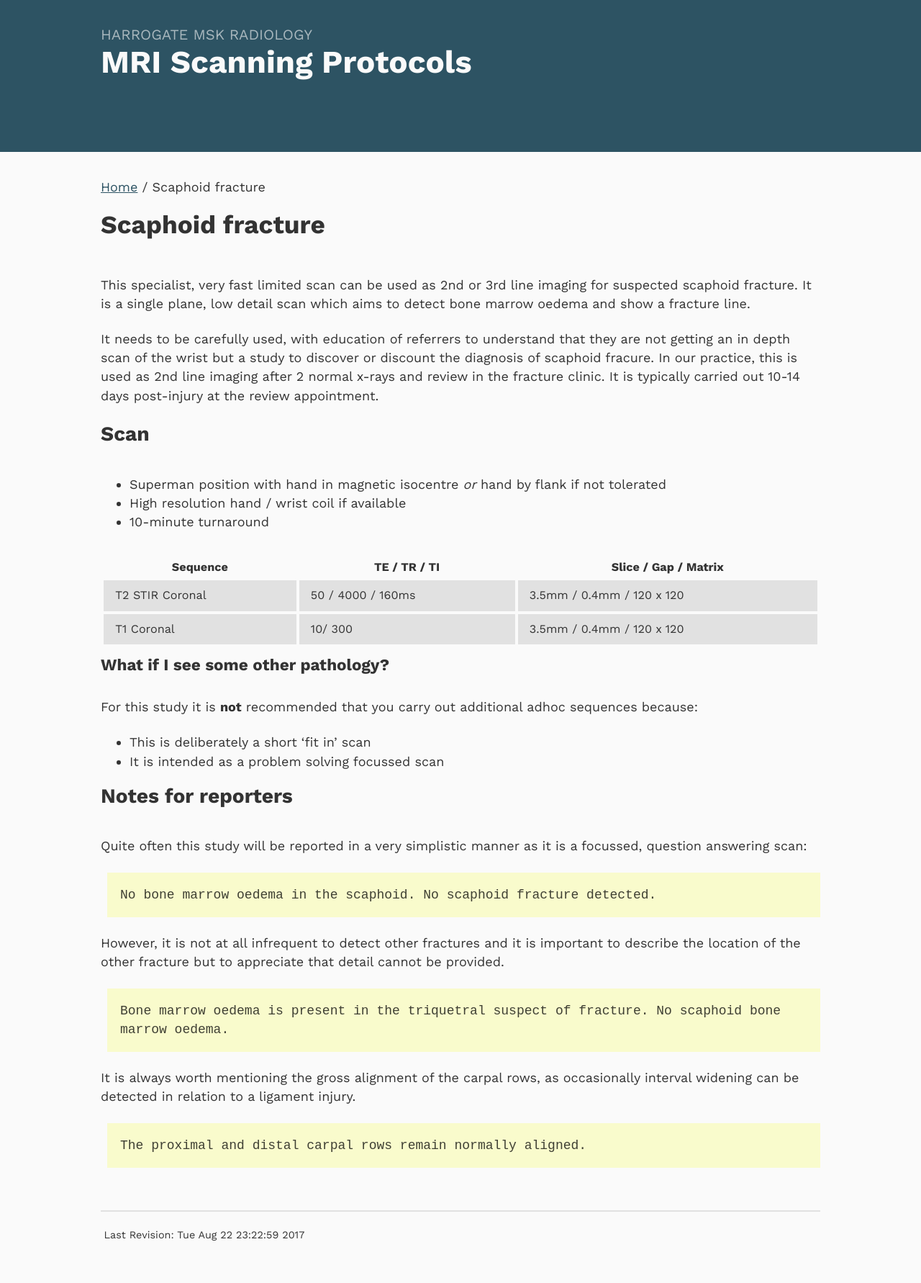
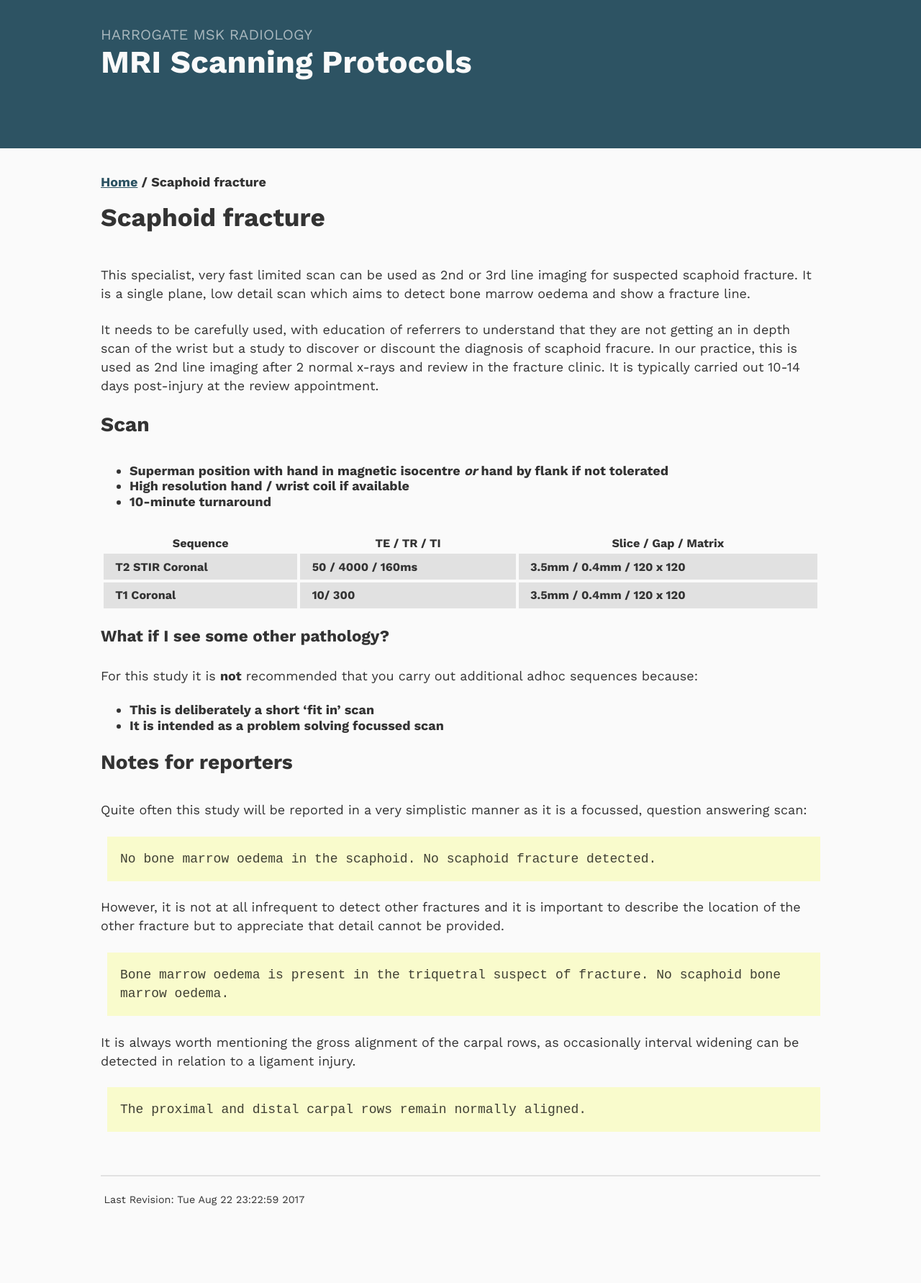
Before and after one commit to harrogatemsk/harrogatemsk.github.io, a Jekyll site: the page built from _protocols/scaphoid.md, in a window 1280 px wide. Shown: the whole page at 72% size. Built offline with Jekyll 4.4.1, drawn with Linux system fonts in a browser that asks for light colours; after the commit the page ends 1733 px from its top, so only the background shows below that.

Commit message:
Update style.scss

```diff
--- a/assets/css/style.scss
+++ b/assets/css/style.scss
@@ -27,8 +27,8 @@ body {
 
 p {margin-bottom: 1.3em;}
 
-h1, h2, h3, h4 {
-  margin: 0.5em 0 1.414em;
+h1, h2, h3, h4, ul, table {
+  margin: 0.5em 0 1.3em;
   font-weight: 700;
   line-height: 1.2;
 }
```
